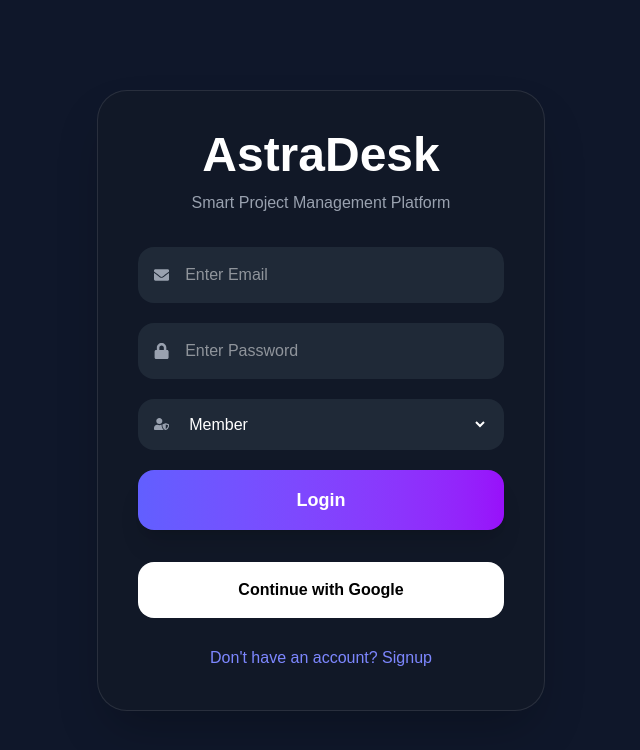
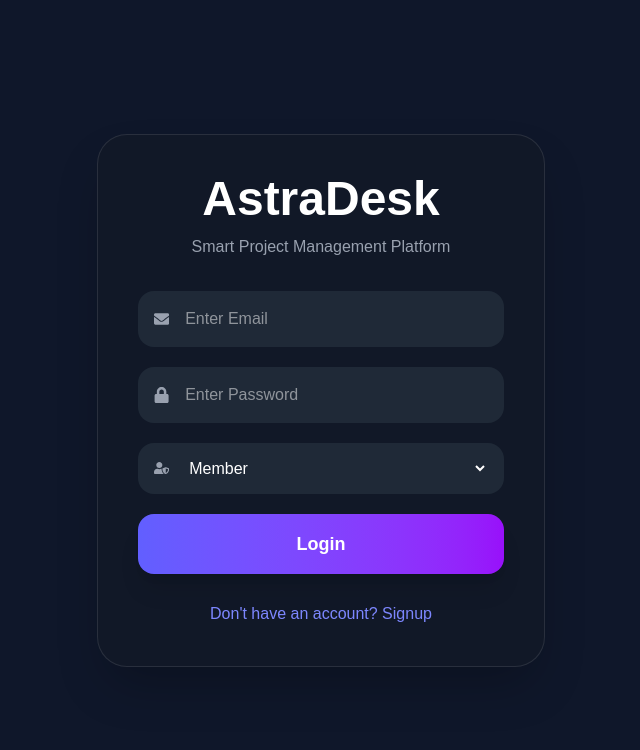
Before and after one commit to sharmaginish/Project-Management-App, a React (Vite) app in the folder frontend/: page /login in a window 1280 px wide. Shown: the top 750 px of the page, without its empty margins (319-959 px from the left). Built offline with nearby package versions, Linux system fonts and the light colour scheme.

Commit message:
fixed server routes

```diff
--- a/frontend/src/firebase.js
+++ /dev/null
@@ -1,42 +0,0 @@
-import { initializeApp } from "firebase/app";
-
-import {
-  getAuth,
-  GoogleAuthProvider
-} from "firebase/auth";
-
-const firebaseConfig = {
-
-  apiKey:
-    "AIzaSyChODCE8bGDk2it76Eu1Mi8ZPETuTpi4SA",
-
-  authDomain:
-    "astradesk-2b3f6.firebaseapp.com",
-
-  projectId:
-    "astradesk-2b3f6",
-
-  storageBucket:
-    "astradesk-2b3f6.firebasestorage.app",
-
-  messagingSenderId:
-    "551155623164",
-
-  appId:
-    "1:551155623164:web:c0f03ce1f735f61cd36379",
-
-  measurementId:
-    "G-RZZ30KD34X"
-
-};
-
-const app =
-  initializeApp(
-    firebaseConfig
-  );
-
-export const auth =
-  getAuth(app);
-
-export const provider =
-  new GoogleAuthProvider();
--- a/frontend/src/pages/Login.jsx
+++ b/frontend/src/pages/Login.jsx
@@ -1,11 +1,4 @@
-import {
-  signInWithPopup
-} from "firebase/auth";
 
-import {
-  auth,
-  provider
-} from "../firebase";
 
 import { useNavigate } from "react-router-dom";
 import { useState } from "react";
@@ -87,67 +80,7 @@ export default function Login() {
   };
 
 
-const handleGoogleLogin =
-  async () => {
 
-    try {
-
-      const result =
-        await signInWithPopup(
-          auth,
-          provider
-        );
-
-      const user =
-        result.user;
-
-      // SAVE SESSION
-
-      sessionStorage.setItem(
-        "token",
-        user.accessToken
-      );
-
-      sessionStorage.setItem(
-        "user",
-        JSON.stringify({
-          name:
-            user.displayName,
-
-          email:
-            user.email,
-
-          role:
-            "Member",
-
-          photo:
-            user.photoURL
-        })
-      );
-
-      sessionStorage.setItem(
-        "role",
-        "Member"
-      );
-
-      alert(
-        "Google Login Successful"
-      );
-
-      window.location.href =
-        "/dashboard";
-
-    } catch (err) {
-
-      console.log(err);
-
-      alert(
-        "Google Login Failed"
-      );
-
-    }
-
-  };
 
   return (
 
@@ -325,26 +258,7 @@ const handleGoogleLogin =
 
           {/* SIGNUP */}
 
-          <button
-  onClick={
-    handleGoogleLogin
-  }
-  className="
-    w-full
-    bg-white
-    text-black
-    p-4
-    rounded-2xl
-    font-bold
-    mt-3
-    hover:bg-gray-200
-    transition
-  "
->
 
-  Continue with Google
-
-</button>
 
           <button
             onClick={() =>
```
